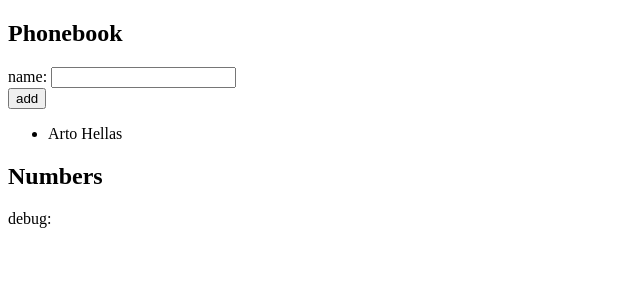
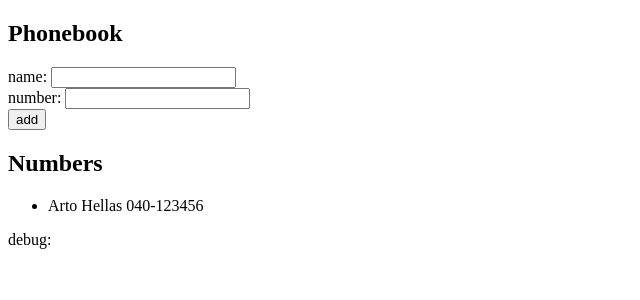
Before and after one commit to janviercardenas987-dotcom/submission-repository-full-stack-open, a React (Vite) app in the folder part2/AgendaTelefonica/: page / in a window 1280 px wide. Shown: the top 300 px of the page, without its empty margins (0-640 px from the left). Built offline with nearby package versions, Linux system fonts and the light colour scheme.

Commit message:
add: Exercise 2.8

```diff
--- a/part2/AgendaTelefonica/src/App.jsx
+++ b/part2/AgendaTelefonica/src/App.jsx
@@ -3,29 +3,42 @@ import Person from "./components/Persons";
 
 const App = () => {
   const [persons, setPersons] = useState([
-    {name: 'Arto Hellas'}
+    {name: 'Arto Hellas', number:'040-123456'}
+
   ]);
 
   const [newName, setNewName] = useState('');
+  const [newNumber, setNewNumber] = useState('');
 
   const addName = (event) => {
     event.preventDefault();
     if(persons.some(person => person.name === newName)) {
-      window.alert(`${newName} is already added to phonebook`)
-    }else{
-      const nameObject = {
-      name: newName,
-      };
-        setPersons(persons.concat(nameObject));
-        setNewName('');
+      window.alert(`${newName} is already added to phonebook`);
+      return;
+
+    }else if(persons.some(person => person.number === newNumber)){
+      window.alert(`${newNumber} is already added to phonebook`);
+      return;
     }
+    const nameObject = {
+    name: newName,
+    number: newNumber,
+    };
+    setPersons(persons.concat(nameObject));
+    setNewName('');
+    setNewNumber('');
+
+  }
 
 
-  }
-// Falta: value={newName} y onChange={handleNameChange} dentro de la etiqueta ``.
   const handleNameChange = (event) => {
     console.log(event.target.value);
     setNewName(event.target.value);
+  }
+
+  const handleNumberChange = (event) => {
+    console.log(event.target.value);
+    setNewNumber(event.target.value);
   }
 
   return(
@@ -34,18 +47,31 @@ const App = () => {
         <form onSubmit={addName}>
           <div>
             name: <input
+            type="text"
             value={newName}
             onChange={handleNameChange}
+            required
             />
+          </div>
+          <div>
+            number: <input
+              type="text"
+              value={newNumber}
+              onChange={handleNumberChange}
+              required/>
           </div>
           <div>
             <button type="submit">add</button>
           </div>
+        </form>
+
+        <h2>Numbers</h2>
+        <div>
           <ul>{persons.map(person =>
-            <Person person={person} />)
-          }</ul>
-          <h2>Numbers</h2>
-        </form>
+            <Person key={person.name} person={person}/>)}
+          </ul>
+        </div>
+
       <div>debug: {newName}</div>
     </div>
   )
--- a/part2/AgendaTelefonica/src/components/Persons.jsx
+++ b/part2/AgendaTelefonica/src/components/Persons.jsx
@@ -1,6 +1,6 @@
 const Person = ({person}) => {
     return(
-        <li>{person.name}</li>
+        <li>{person.name} {person.number}</li>
     )
 }
 
```
